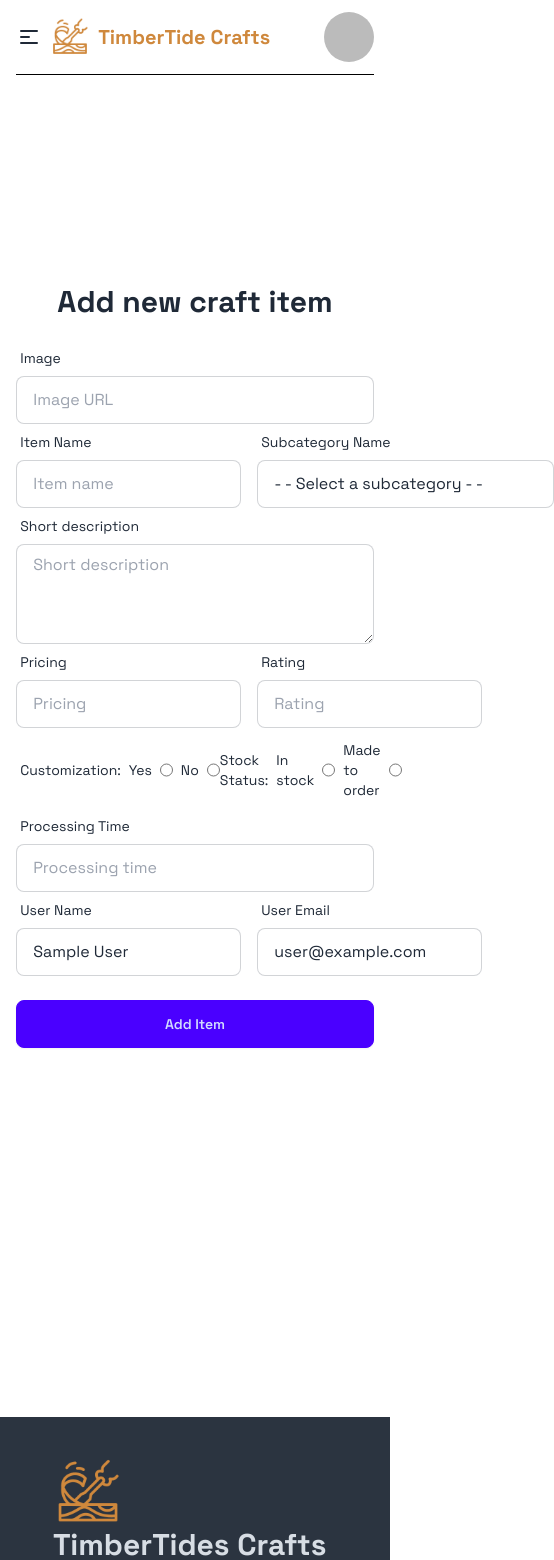
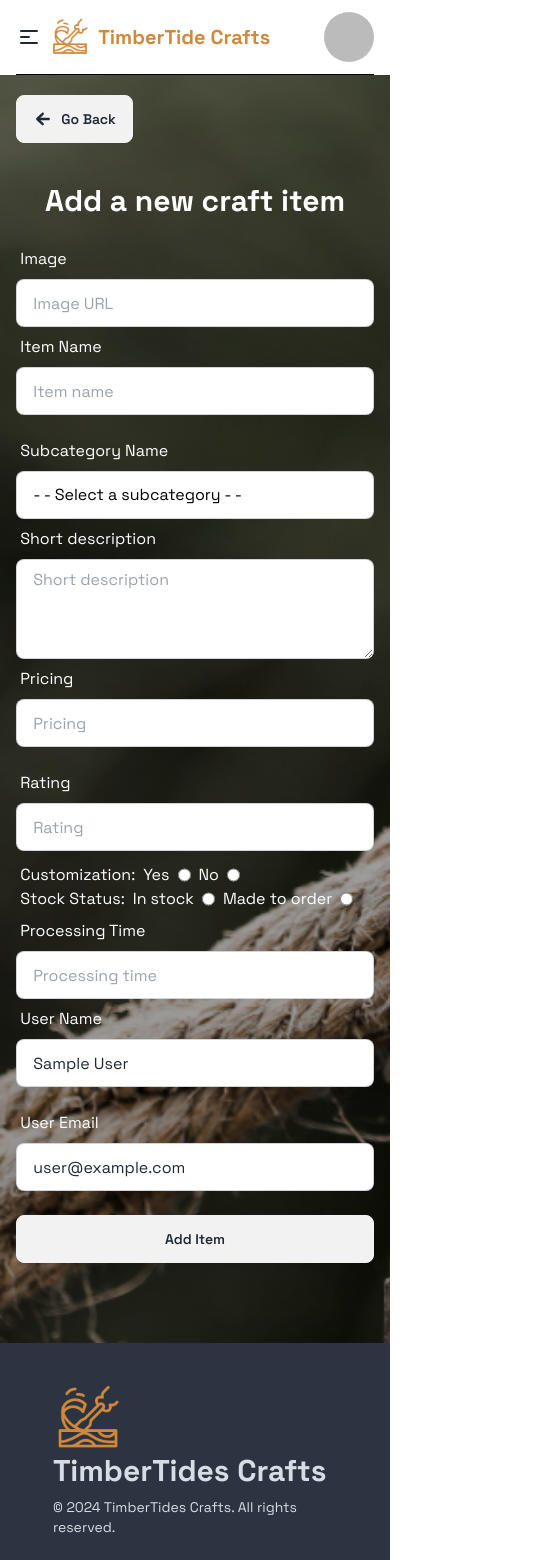
Before and after one commit to Shahriar-Samir/TimberTide-Crafts-Client, a React (Vite) app: page /addCraftItem in a window 390 px wide. Shown: the top 1560 px of the page, 554 px wide, since content can reach past the window. Built offline with nearby package versions, Linux system fonts and the light colour scheme; no server answers; sample sign-in values are in the browser's storage.

Commit message:
added responsiveness and design in add item page

```diff
--- a/src/components/addItem.jsx
+++ b/src/components/addItem.jsx
@@ -1,9 +1,12 @@
 import { useContext, useEffect } from 'react';
 import {toast,ToastContainer} from 'react-toastify'
 import { AuthContext } from '../providers/authProvider';
+import { useNavigate } from 'react-router-dom';
+import { IoMdArrowRoundBack } from 'react-icons/io';
 
 const AddItem = () => {
   const {userLoggedin} = useContext(AuthContext)
+  const navigate = useNavigate()
 
     const addItemHandler = (e)=>{
         e.preventDefault()
@@ -47,28 +50,32 @@ const AddItem = () => {
     return (
        <>
        <ToastContainer/>
-        <div className='flex justify-center items-center h-[140vh]'>
-        <div className='flex flex-col w-11/12 max-w-[500px] gap-5'>
-            <h1 className='text-center text-3xl font-bold'>Add new craft item</h1>
+
+        <div className="flex flex-col justify-center items-center bg-[linear-gradient(to_top,rgba(0,0,0,0.4),rgba(0,0,0,0)),linear-gradient(to_bottom,rgba(0,0,0,0.4),rgba(0,0,0,0)),url('/images/additem.jpg')] bg-no-repeat bg-cover pt-5 pb-20">
+        <div className='w-11/12 max-w-[1200px]'>
+                <button className='btn' onClick={()=>  navigate(-1)}><IoMdArrowRoundBack className='text-xl'/> Go Back</button>
+            </div>
+        <div className='flex flex-col w-11/12 max-w-[500px] gap-5 mt-10'>
+            <h1 className='text-center text-3xl font-bold text-white'>Add a new craft item</h1>
             <form className="p-0 flex flex-col items-center" onSubmit={addItemHandler}>
         <div className="form-control w-full">
           <label className="label">
-            <span className="label-text">Image</span>
+            <span className=" text-white">Image</span>
           </label>
           <input type="text" placeholder="Image URL" name='image' className="input input-bordered" required />
         </div>
-        <div className='flex w-full gap-4'>
+        <div className='flex flex-col w-full gap-4'>
         <div className="form-control w-full">
           <label className="label">
-            <span className="label-text">Item Name</span>
+            <span className=" text-white">Item Name</span>
           </label>
           <input type="text" placeholder="Item name" name='itemName' className="input input-bordered" required />
         </div>
         <div className="form-control w-full">
           <label className="label">
-            <span className="label-text">Subcategory Name</span>
+            <span className=" text-white">Subcategory Name</span>
           </label>
-          <select name='subcategoryName' className='input input-bordered'  required>
+          <select name='subcategoryName' className='input bg-none text-black input-bordered'  required>
              <option value="">- - Select a subcategory - -</option>
              <option value="Wooden Furniture & Sculptures">Wooden Furniture & Sculptures</option>
              <option value="Wooden Home Decor">Wooden Home Decor
@@ -83,44 +90,44 @@ const AddItem = () => {
         </div>
         <div className="form-control w-full">
           <label className="label">
-            <span className="label-text">Short description</span>
+            <span className=" text-white">Short description</span>
           </label>
           <textarea placeholder="Short description" name='shortDescription' className="input input-bordered pt-2 h-[100px]" required />
         </div>
-        <div className='flex w-full gap-4'>
+        <div className='flex w-full flex-col md:flex-row gap-4'>
         <div className="form-control w-full">
           <label className="label">
-            <span className="label-text">Pricing</span>
+            <span className=" text-white">Pricing</span>
           </label>
           <input type="number" step='any' min='0' placeholder="Pricing" name='pricing' className="input input-bordered" required />
         </div>
         <div className="form-control w-full">
           <label className="label">
-            <span className="label-text">Rating</span>
+            <span className=" text-white">Rating</span>
           </label>
           <input type="number" step='any' max='5' min='0' placeholder="Rating" name='rating' className="input input-bordered" required />
         </div>
         </div>
-        <div className='flex w-full justify-between py-3 pb-2 px-1'>
+        <div className='flex w-full justify-between flex-col pt-3 px-1'>
         <div className="flex items-center gap-2">
-          <span className="label-text">Customization:</span>
+          <span className=" text-white">Customization:</span>
           <div className='flex gap-2'>
-          <label htmlFor='Yes' className='label-text'>Yes</label>
+          <label htmlFor='Yes' className=' text-white'>Yes</label>
          <input id='Yes' required type='radio' name='customization' value='Yes'/>
           </div>
          <div className='flex gap-2'>
-          <label htmlFor='No' className='label-text'>No</label>
+          <label htmlFor='No' className=' text-white'>No</label>
          <input id='No' required type='radio' name='customization' value='No'/>
           </div>
         </div>
         <div className="flex items-center gap-2">
-          <span className="label-text ">Stock Status:</span>
+          <span className=" text-white ">Stock Status:</span>
           <div className='flex gap-2'>
-          <label htmlFor='inStock' className='label-text'>In stock</label>
+          <label htmlFor='inStock' className=' text-white'>In stock</label>
          <input id='inStock' required type='radio' name='stockStatus' value='In stock'/>
           </div>
          <div className='flex gap-2'>
-          <label htmlFor='madeToOrder' className='label-text'>Made to order</label>
+          <label htmlFor='madeToOrder' className=' text-white'>Made to order</label>
          <input id='madeToOrder' required type='radio' name='stockStatus' value='Made to Order'/>
           </div>
         </div>
@@ -128,26 +135,26 @@ const AddItem = () => {
         </div>
         <div className="form-control w-full">
           <label className="label">
-            <span className="label-text">Processing Time</span>
+            <span className=" text-white">Processing Time</span>
           </label>
           <input type="text" placeholder="Processing time" name='processingTime' className="input input-bordered" required />
         </div>
-        <div className='flex w-full gap-4'>
+        <div className='flex w-full flex-col md:flex-row gap-4'>
         <div className="form-control w-full">
           <label className="label">
-            <span className="label-text">User Name</span>
+            <span className=" text-white">User Name</span>
           </label>
           <input type="text" placeholder="User name" defaultValue={userLoggedin.displayName ? userLoggedin.displayName : ''} name='userName' className="input input-bordered" required />
         </div>
         <div className="form-control w-full">
           <label className="label">
-            <span className="label-text">User Email</span>
+            <span className=" text-white">User Email</span>
           </label>
           <input type="email" placeholder="User email" defaultValue={userLoggedin.email ? userLoggedin.email : ''} name='userEmail' className="input input-bordered" required />
         </div>
         </div>
         <div className="form-control mt-6 w-full">
-          <button className="btn btn-primary" >Add Item</button>
+          <button className="btn " >Add Item</button>
         </div>
         </form>
             </div>
--- a/src/components/footer.jsx
+++ b/src/components/footer.jsx
@@ -2,7 +2,7 @@
 
 const Footer = () => {
     return (
-        <div className="mt-40">
+        <div className="">
             <footer className="footer p-10 bg-neutral text-neutral-content">
     <div className="w-11/12 mx-auto max-w-[1200px] flex justify-between gap-5 flex-wrap">
   <aside>
```
Also changed, not shown: public/images/additem.jpg (added).
